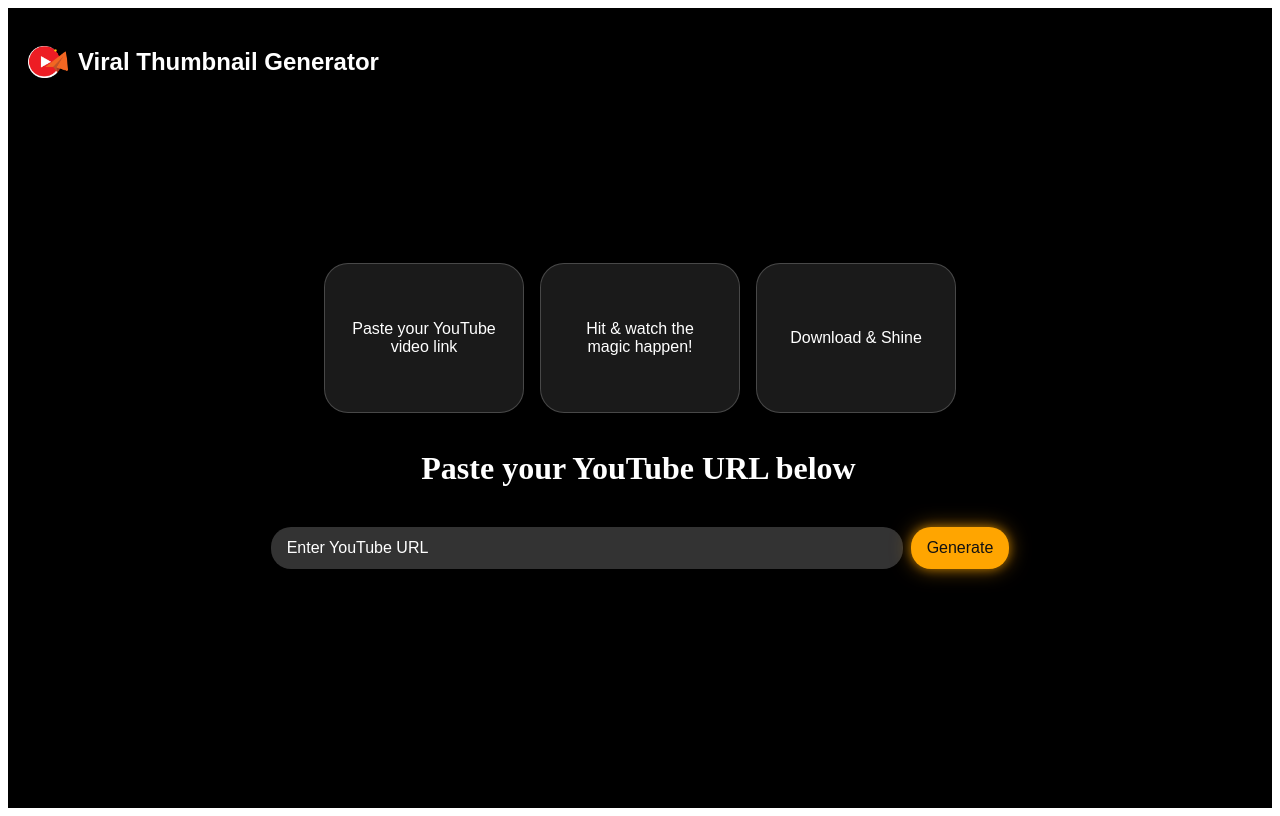
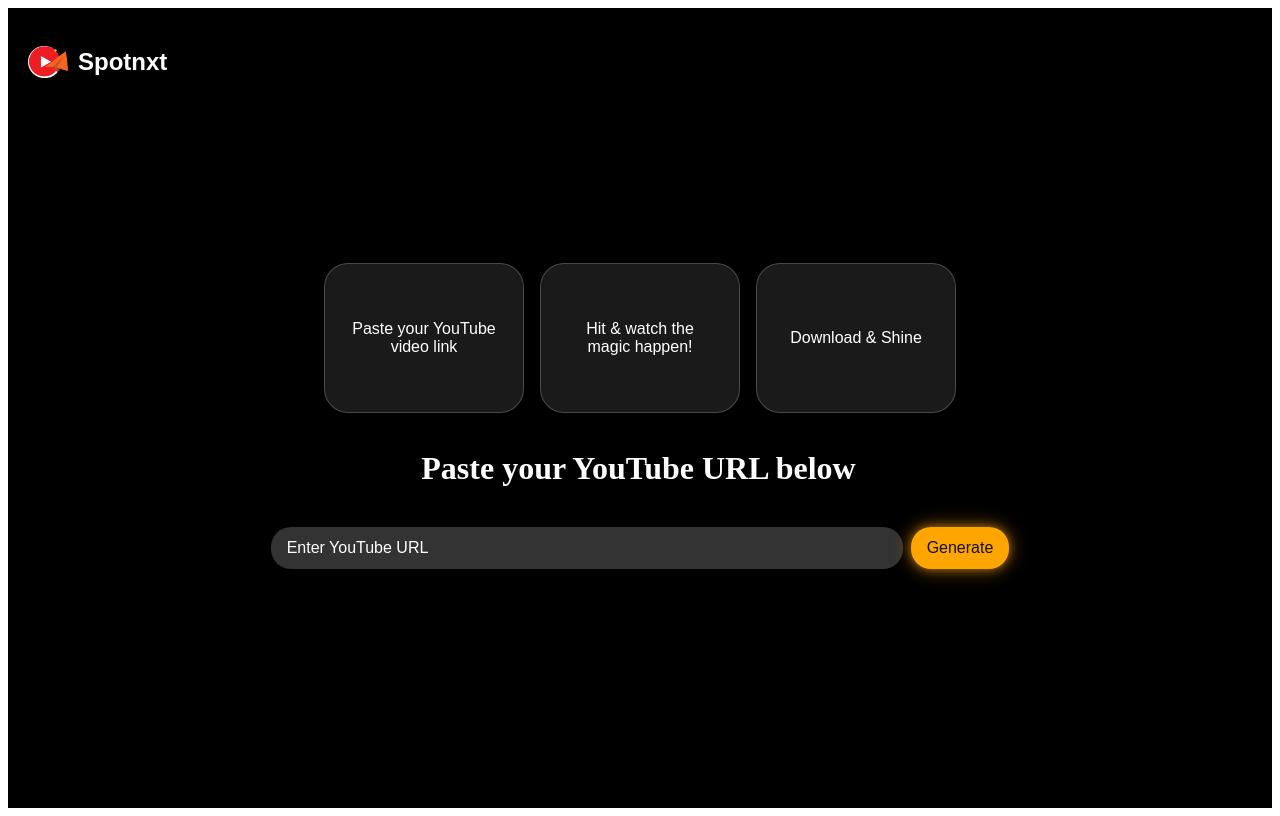
Before and after one commit to Balajiig/thumbgen_frontend, a Next.js app: page / in a window 1280 px wide. Built offline with nearby package versions, Linux system fonts and the light colour scheme; a web font is replaced by a local one.

Commit message:
payload updated

```diff
--- a/pages/index.js
+++ b/pages/index.js
@@ -10,15 +10,17 @@ const HomePage = () => {
     setUrl(e.target.value);
   };
 
+  // http://thumbgen-backend.spotnxt.com/process_youtube_url
+
   const handleSearch = async () => {
     setLoading(true);
     try {
-      const response = await fetch("https://thumbgen-backend.el.r.appspot.com/process_youtube_url", {
+      const response = await fetch("http://127.0.0.1:8000/process_youtube_url", {
         method: "POST",
         headers: {
           "Content-Type": "application/json",
         },
-        body: JSON.stringify({ youtube_url: url }), // Match the FastAPI model
+        body: JSON.stringify({ url: url }), // Match the FastAPI model
       });
 
       if (!response.ok) {
@@ -62,7 +64,7 @@ const HomePage = () => {
       {/* Logo and product name at top-left */}
       <div className="logo-container">
         <img src="images/Asset 273.png" alt="Logo" className="logo" />
-        <h2 className="product-name">Viral Thumbnail Generator</h2>
+        <h2 className="product-name">Spotnxt</h2>
       </div>
 
       <div className="floating-cards">
```
